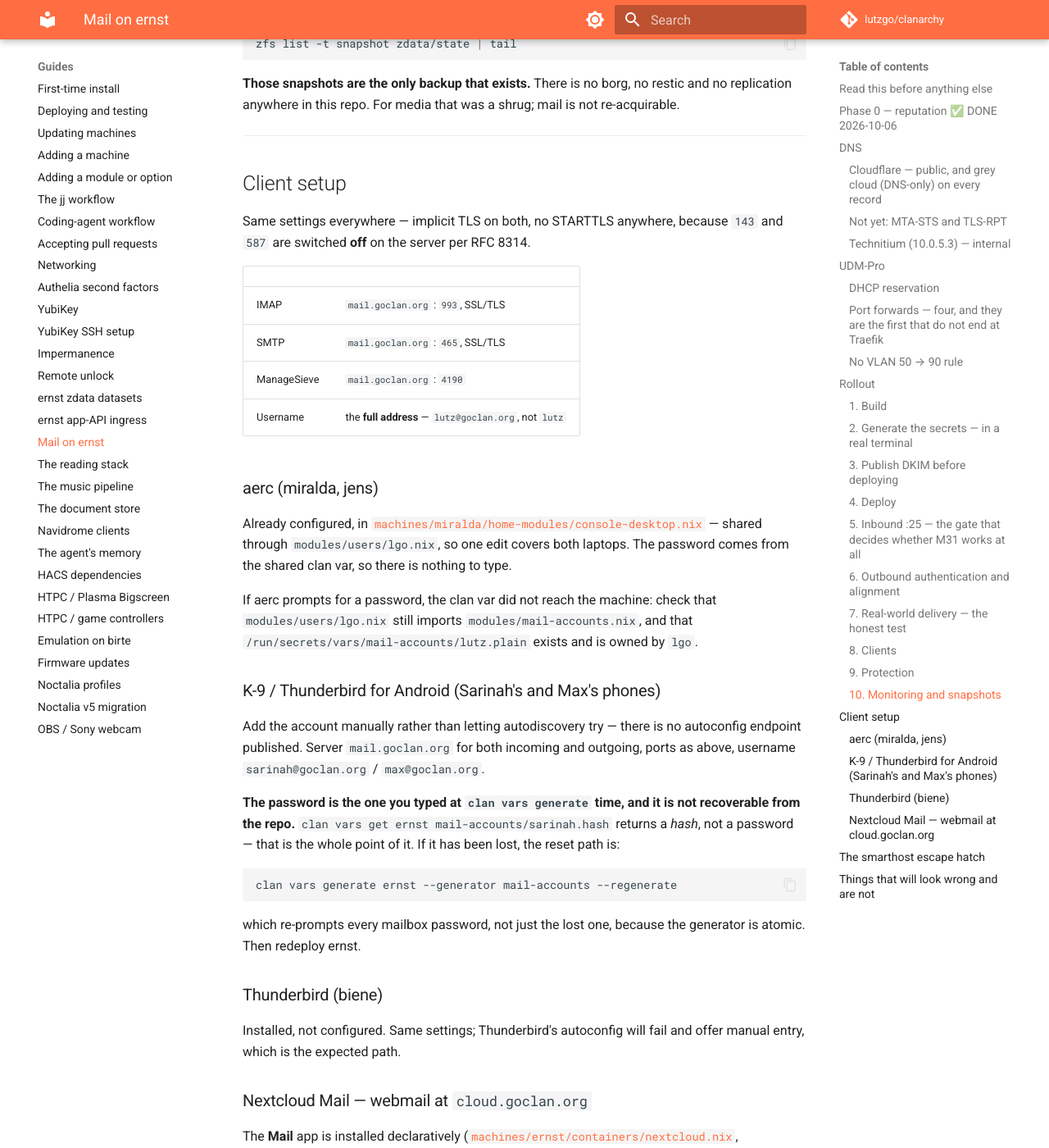
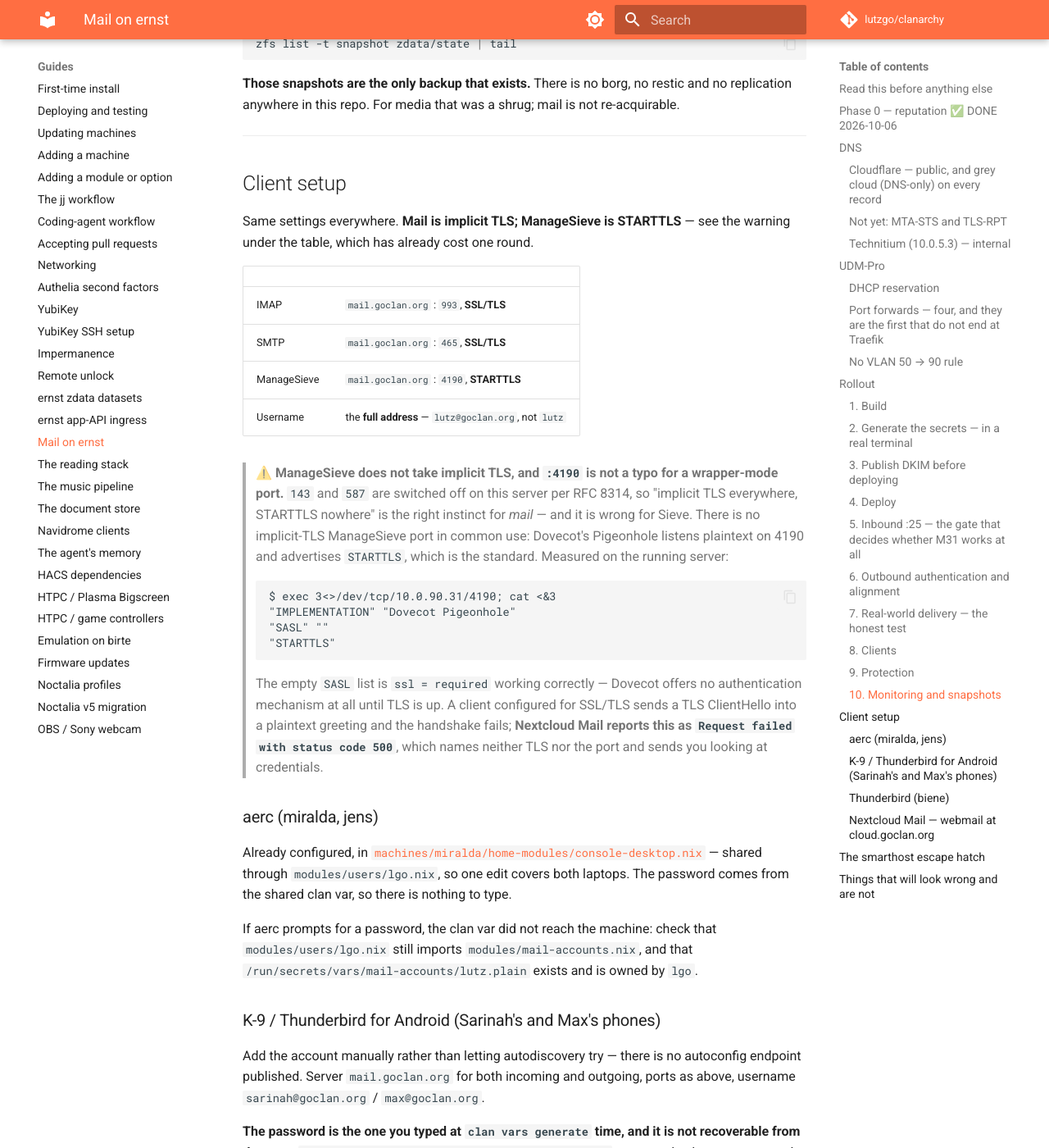
Before and after one commit to lutzgo/clanarchy, an MkDocs documentation site: the page built from docs/guides/mail.md, in a window 1280 px wide and 1400 px high, scrolled down 7602 px. Shown: the whole window at 82% size. Built offline with MkDocs 1.6.1 and Material for MkDocs 9.7.7, drawn with Linux system fonts in a browser that asks for light colours; comment, search, counter and statistics services are not loaded; some of the changed text lies outside the part shown.

Commit message:
Record that ManageSieve is STARTTLS on 4190, not implicit TLS (#290)

````diff
--- a/docs/guides/mail.md
+++ b/docs/guides/mail.md
@@ -344,15 +344,36 @@
 
 ## Client setup
 
-Same settings everywhere — implicit TLS on both, no STARTTLS anywhere, because
-`143` and `587` are switched **off** on the server per RFC 8314.
+Same settings everywhere. **Mail is implicit TLS; ManageSieve is STARTTLS** —
+see the warning under the table, which has already cost one round.
 
 | | |
 |---|---|
-| IMAP | `mail.goclan.org` : `993`, SSL/TLS |
-| SMTP | `mail.goclan.org` : `465`, SSL/TLS |
-| ManageSieve | `mail.goclan.org` : `4190` |
+| IMAP | `mail.goclan.org` : `993`, **SSL/TLS** |
+| SMTP | `mail.goclan.org` : `465`, **SSL/TLS** |
+| ManageSieve | `mail.goclan.org` : `4190`, **STARTTLS** |
 | Username | the **full address** — `lutz@goclan.org`, not `lutz` |
+
+> ⚠️ **ManageSieve does not take implicit TLS, and `:4190` is not a typo for a
+> wrapper-mode port.** `143` and `587` are switched off on this server per RFC
+> 8314, so "implicit TLS everywhere, STARTTLS nowhere" is the right instinct for
+> *mail* — and it is wrong for Sieve. There is no implicit-TLS ManageSieve port
+> in common use: Dovecot's Pigeonhole listens plaintext on 4190 and advertises
+> `STARTTLS`, which is the standard. Measured on the running server:
+>
+> ```
+> $ exec 3<>/dev/tcp/10.0.90.31/4190; cat <&3
+> "IMPLEMENTATION" "Dovecot Pigeonhole"
+> "SASL" ""
+> "STARTTLS"
+> ```
+>
+> The empty `SASL` list is `ssl = required` working correctly — Dovecot offers
+> no authentication mechanism at all until TLS is up. A client configured for
+> SSL/TLS sends a TLS ClientHello into a plaintext greeting and the handshake
+> fails; **Nextcloud Mail reports this as `Request failed with status code
+> 500`**, which names neither TLS nor the port and sends you looking at
+> credentials.
 
 ### aerc (miralda, jens)
 
@@ -409,6 +430,16 @@
 certificate validates; pointed at the bare address, TLS fails on a name
 mismatch. No firewall change is needed in either container — the mail ports
 accept from everywhere.
+
+**Then, under Account settings:**
+
+- **Aliases → Add alias** — add the username form (`lgo@`, `sgo@`, `mgo@`).
+  The server permits it: `:465` enforces `reject_sender_login_mismatch` against
+  `vaccounts`, which maps each alias to its owning login. Without the alias here
+  you can receive at both addresses but only *send* as the canonical one.
+- **Sieve server → Enable sieve filter**, host `mail.goclan.org`, port `4190`,
+  **STARTTLS** — not SSL/TLS, see the warning above — with *IMAP credentials*.
+  This puts filters on the server, so they apply to K-9 and aerc too.
 
 > **Accounts are deliberately not auto-provisioned, and cannot be.** Nextcloud
 > Mail's default provisioning logs into IMAP with the user's *Nextcloud login
````
